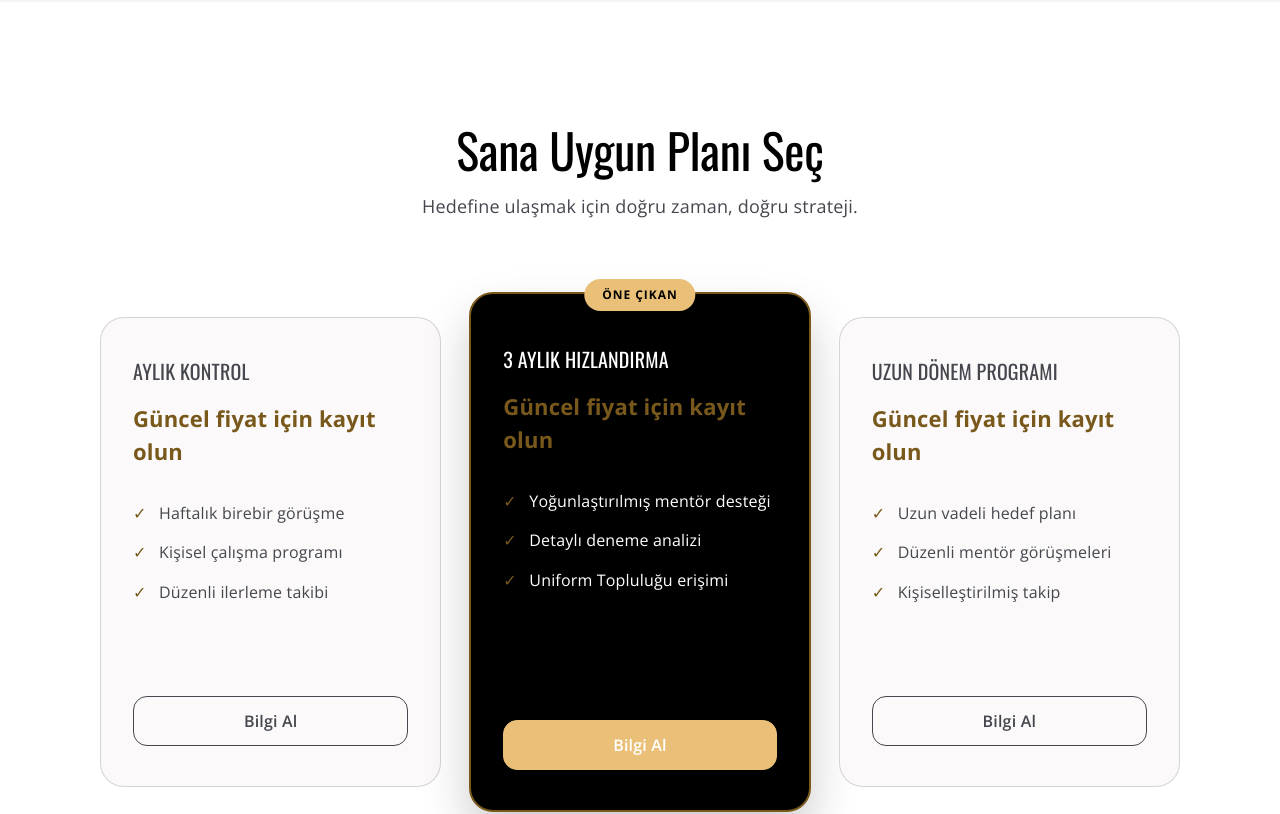
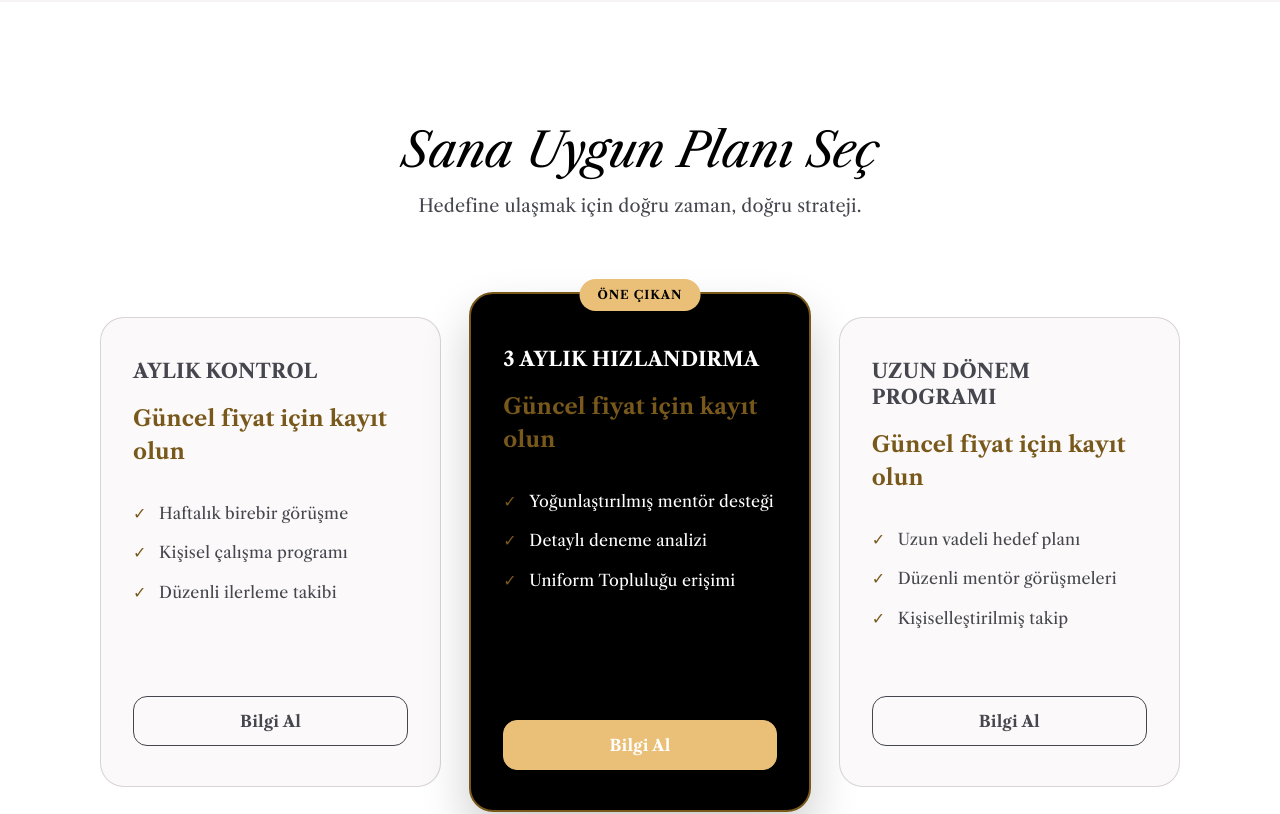
Before and after one commit to onnurc/yks-kocluk, a React (Vite) app in the folder frontend/: page / in a window 1280 px wide. Shown: the part 2900-3714 px from the top of the page. Built offline with nearby package versions, Linux system fonts and the light colour scheme; no server answers; a web font is replaced by a local one.

Commit message:
style: test Libre Caslon landing typography

```diff
--- a/frontend/src/public/home-page.css
+++ b/frontend/src/public/home-page.css
@@ -1,19 +1,19 @@
-@import url("https://fonts.googleapis.com/css2?family=Open+Sans:wght@400;600;700&family=Oswald:wght@400&display=swap");
+@import url("https://fonts.googleapis.com/css2?family=Libre+Caslon+Text:ital,wght@0,400;0,700;1,400&family=Open+Sans:wght@400;600;700&family=Oswald:wght@400&display=swap");
 
 .public-site:has(.home-page) {
   --public-font-display: "Oswald", system-ui, sans-serif;
   --public-font-body: "Open Sans", system-ui, sans-serif;
 }
 
-.home-page { width: 100%; color: var(--public-color-text); background: var(--public-color-surface); }
+.home-page { --home-font-caslon: "Libre Caslon Text", Georgia, serif; width: 100%; color: var(--public-color-text); background: var(--public-color-surface); font-family: var(--home-font-caslon); font-weight: 400; font-style: normal; }
 .home-page h1, .home-page h2, .home-page h3, .home-page p { margin: 0; }
 .home-container { width: min(100% - (2 * var(--public-gutter)), var(--public-container)); margin-inline: auto; }
 .home-hero { position: relative; min-height: 760px; padding: 132px var(--public-gutter) 112px; display: grid; place-items: center; overflow: hidden; text-align: center; }
 .home-hero__pattern { position: absolute; inset: 0; opacity: .55; background: radial-gradient(circle at 50% 30%, rgba(234,192,120,.28), transparent 35%), linear-gradient(135deg, transparent 46%, rgba(120,89,27,.08) 47%, transparent 48%), linear-gradient(45deg, transparent 46%, rgba(120,89,27,.06) 47%, transparent 48%); background-size: auto, 180px 180px, 220px 220px; }
 .home-hero__inner { position: relative; width: min(100%, 1100px); display: flex; flex-direction: column; align-items: center; }
-.home-eyebrow { display: inline-flex; align-items: center; gap: 10px; margin-bottom: 30px !important; padding: 9px 16px; border: 1px solid rgba(120,89,27,.2); border-radius: 999px; color: var(--public-color-gold); background: rgba(255,222,169,.26); font-size: 12px; font-weight: 600; letter-spacing: .13em; text-transform: uppercase; }
+.home-eyebrow { display: inline-flex; align-items: center; gap: 10px; margin-bottom: 30px !important; padding: 9px 16px; border: 1px solid rgba(120,89,27,.2); border-radius: 999px; color: var(--public-color-gold); background: rgba(255,222,169,.26); font-size: 12px; font-weight: 700; font-style: normal; letter-spacing: .13em; text-transform: uppercase; }
 .home-eyebrow span { width: 8px; height: 8px; border-radius: 50%; background: var(--public-color-gold); }
-.home-hero h1 { color: var(--public-color-ink); font: 400 clamp(54px,5.55vw,80px)/1.05 var(--public-font-display); letter-spacing: -.035em; }
+.home-hero h1 { color: var(--public-color-ink); font: italic 400 clamp(54px,5.55vw,80px)/1.05 var(--home-font-caslon); letter-spacing: -.035em; }
 .home-hero h1 em { color: var(--public-color-gold); font-style: italic; }
 .home-hero__lead { max-width: 720px; margin-top: 24px !important; font-size: 20px; line-height: 1.6; }
 .home-hero__actions { display: flex; gap: 16px; margin-top: 42px; }
@@ -30,14 +30,14 @@
 .home-community__media button { position: absolute; z-index: 2; inset: 50% auto auto 50%; width: 80px; height: 80px; border: 0; border-radius: 50%; transform: translate(-50%,-50%); color: #000; background: #eac078; font-size: 24px; }
 .home-community__media button:disabled { opacity: 1; cursor: not-allowed; }
 .home-community__content { display: grid; grid-template-columns: 5fr 7fr; gap: 64px; margin-top: 72px; align-items: center; }
-.home-community__intro h2, .home-section-heading h2, .home-faq h2 { color: #000; font: 400 48px/1.15 var(--public-font-display); }
+.home-community__intro h2, .home-section-heading h2, .home-faq h2 { color: #000; font: italic 400 48px/1.15 var(--home-font-caslon); }
 .home-community__intro p { margin-top: 24px !important; max-width: 500px; font-size: 20px; line-height: 1.55; }
 .home-community__intro > span { display: block; width: 96px; height: 1px; margin-top: 32px; background: var(--public-color-gold); }
 .home-community__features { display: grid; grid-template-columns: repeat(2,1fr); gap: 16px; }
 .home-community__features article { min-height: 190px; padding: 28px; border-radius: 24px; background: var(--public-color-muted); }
 .home-icon { width: 48px; height: 48px; display: grid; place-items: center; border-radius: 50%; color: var(--public-color-gold); background: rgba(255,222,169,.35); }
 .home-icon svg { width: 24px; height: 24px; fill: none; stroke: currentColor; stroke-width: 1.7; stroke-linecap: round; stroke-linejoin: round; }
-.home-community__features h3, .home-reasons__grid h3 { margin-top: 20px; color: #000; font: 400 20px/1.25 var(--public-font-display); }
+.home-community__features h3, .home-reasons__grid h3 { margin-top: 20px; color: #000; font: normal 700 20px/1.25 var(--home-font-caslon); }
 .home-community__features p, .home-reasons__grid p { margin-top: 10px; font-size: 15px; line-height: 1.5; }
 .home-reasons { padding: 120px 0; background: #f5f3f3; }
 .home-section-heading { text-align: center; }
@@ -50,7 +50,7 @@
 .home-plan { position: relative; min-height: 470px; padding: 40px 32px; display: flex; flex-direction: column; border: 1px solid rgba(126,117,118,.28); border-radius: 24px; background: #fbf9f9; }
 .home-plan--featured { min-height: 520px; padding-top: 52px; color: #fff; background: #000; border: 2px solid var(--public-color-gold); box-shadow: 0 24px 48px rgba(0,0,0,.2); }
 .home-plan__badge { position: absolute; top: -15px; left: 50%; padding: 7px 18px; transform: translateX(-50%); border-radius: 999px; color: #000; background: #eac078; font-size: 12px; font-weight: 700; letter-spacing: .08em; text-transform: uppercase; white-space: nowrap; }
-.home-plan h3 { color: inherit; font: 400 20px/1.3 var(--public-font-display); text-transform: uppercase; }
+.home-plan h3 { color: inherit; font: normal 700 20px/1.3 var(--home-font-caslon); text-transform: uppercase; }
 .home-plan__price { margin-top: 18px !important; color: var(--public-color-gold); font-size: 22px; font-weight: 700; }
 .home-plan ul { margin: 34px 0; padding: 0; display: grid; gap: 16px; list-style: none; }
 .home-plan li { position: relative; padding-left: 26px; line-height: 1.45; }
@@ -59,7 +59,7 @@
 .home-plan--featured > a { color: #000; background: #eac078; border-color: #eac078; }
 .home-success { padding: 120px 0; background: #efeded; }
 .home-success__layout { display: grid; grid-template-columns: 4fr 8fr; gap: 72px; align-items: center; }
-.home-success__intro h2 { color: #000; font: 400 48px/1.1 var(--public-font-display); }
+.home-success__intro h2 { color: #000; font: italic 400 48px/1.1 var(--home-font-caslon); }
 .home-success__intro p { margin-top: 24px !important; font-size: 18px; line-height: 1.55; }
 .home-success__intro a { display: inline-block; margin-top: 32px; color: #000; font-weight: 700; text-underline-offset: 5px; }
 .home-success__cards { display: grid; grid-template-columns: repeat(2,1fr); gap: 24px; }
@@ -68,14 +68,14 @@
 .home-success__placeholder { height: 180px; display: grid; place-items: center; border-radius: 16px; color: #9b8251; background: linear-gradient(135deg,#f4efe6,#e2ddd4); }
 .home-success__placeholder svg { width: 42px; height: 42px; fill: none; stroke: currentColor; stroke-width: 1.4; }
 .home-success__label { margin-top: 18px !important; color: var(--public-color-gold); font-size: 12px; font-weight: 700; letter-spacing: .12em; text-transform: uppercase; }
-.home-success__cards h3 { margin-top: 8px; color: #000; font: 400 20px/1.3 var(--public-font-display); }
+.home-success__cards h3 { margin-top: 8px; color: #000; font: normal 700 20px/1.3 var(--home-font-caslon); }
 .home-success__cards article > p:last-child { margin-top: 10px !important; font-size: 14px; }
 .home-faq { padding: 120px var(--public-gutter); background: #fbf9f9; }
 .home-faq__inner { width: min(100%,900px); margin-inline: auto; }
 .home-faq h2 { text-align: center; }
 .home-faq__list { margin-top: 56px; display: grid; gap: 16px; }
 .home-faq details { overflow: hidden; border-radius: 18px; background: #efeded; }
-.home-faq summary { min-height: 68px; padding: 0 24px; display: flex; align-items: center; justify-content: space-between; gap: 20px; color: #000; cursor: pointer; font-size: 18px; font-weight: 600; list-style: none; }
+.home-faq summary { min-height: 68px; padding: 0 24px; display: flex; align-items: center; justify-content: space-between; gap: 20px; color: #000; cursor: pointer; font-family: var(--home-font-caslon); font-size: 18px; font-weight: 700; font-style: normal; list-style: none; }
 .home-faq summary::-webkit-details-marker { display: none; }
 .home-faq summary span:last-child { color: var(--public-color-gold); font-size: 26px; transition: transform .2s; }
 .home-faq details[open] summary span:last-child { transform: rotate(45deg); }
```
